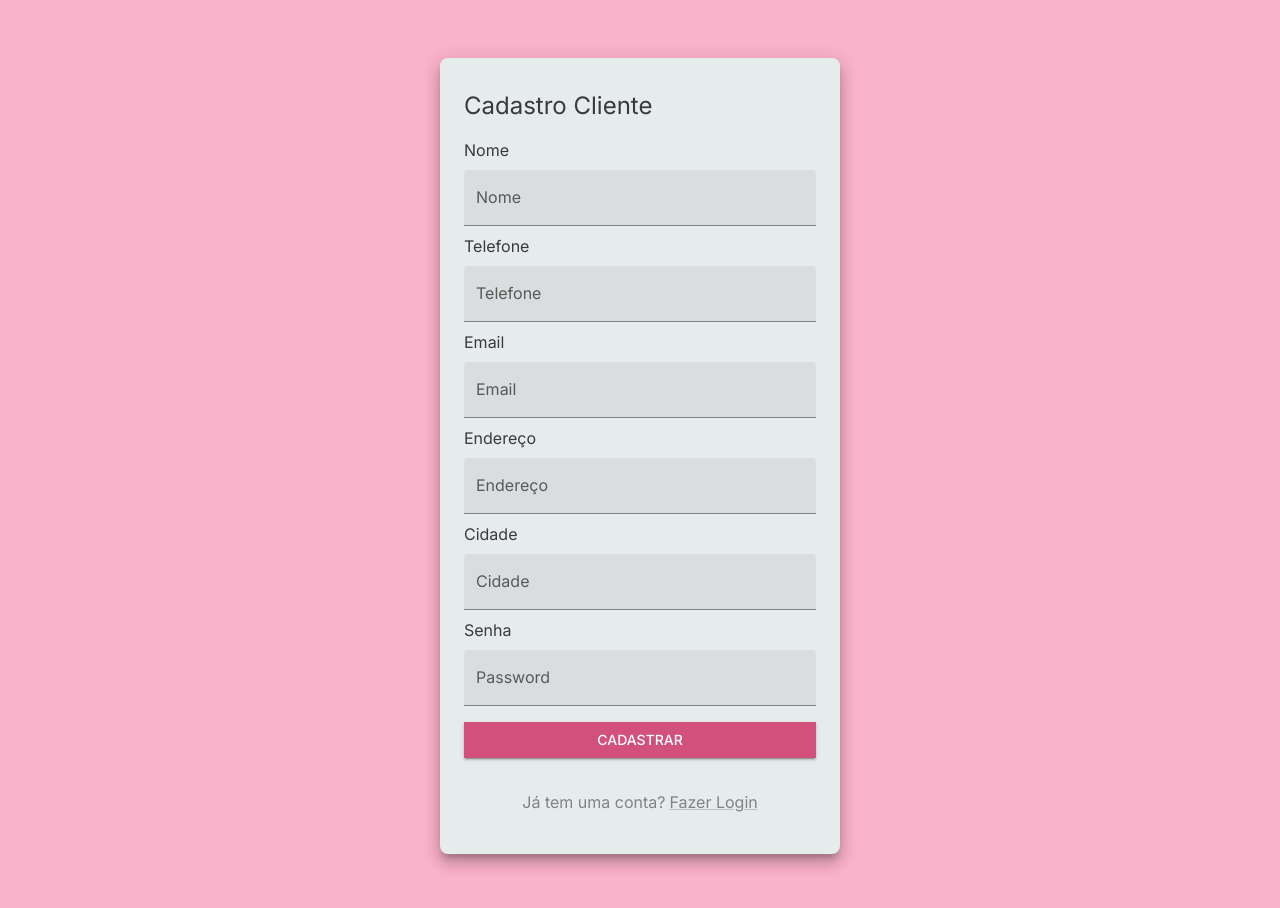
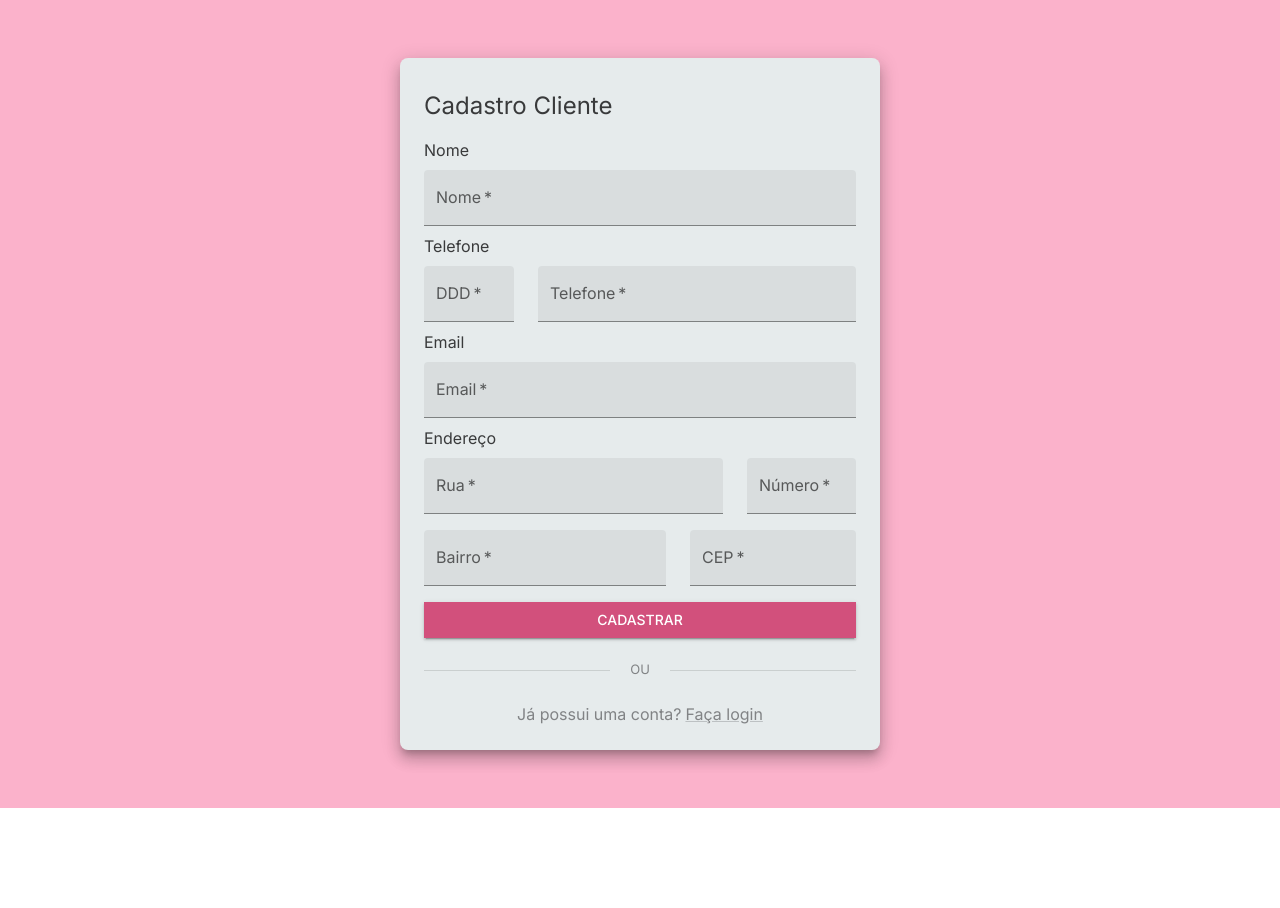
Before and after one commit to pedro-tramontini/Floricultura-Maria-Flor, a React (Vite) app: page /register in a window 1280 px wide. Shown: the top 908 px of the page. After the commit the page ends 808 px from the top, so only its background shows below. Built offline with nearby package versions, Linux system fonts and the light colour scheme.

Commit message:
feat: implementação do sistema de rotas parcialmente feito

```diff
--- a/src/pages/Login.jsx
+++ b/src/pages/Login.jsx
@@ -1,4 +1,4 @@
-import { Box, Button, Chip, Divider, InputAdornment, Link, Stack, TextField, ThemeProvider } from '@mui/material'
+import { Box, Button, Chip, Divider, InputAdornment, Stack, TextField } from '@mui/material'
 import Container from '@mui/material/Container'
 import Typography from '@mui/material/Typography'
 import AccountCircleIcon from '@mui/icons-material/AccountCircle';
@@ -8,10 +8,12 @@ import GoogleIcon from '@mui/icons-material/Google';
 import FacebookIcon from '@mui/icons-material/Facebook';
 import LinkedInIcon from '@mui/icons-material/LinkedIn';
 import { useEffect, useState } from 'react';
-import {shadows} from '@mui/system'
+import { useNavigate } from 'react-router-dom';
 // import cover from "../assets/bk_flowers3.png"
 
 export default function Login() {
+     const navigate = useNavigate()
+
 
     const[isMobile, setIsMobile] =useState(false);
 
@@ -32,7 +34,7 @@ export default function Login() {
                     <Typography variant='h2' sx={{fontWeight: 400}}>Novo aqui?</Typography>
                     <Typography variant='h6'>Faça o seu cadastro para conhecer mais sobre a floricultura Maria Flor!</Typography>
                     <Box sx={{display: 'flex', justifyContent: 'center'}}>
-                    <Button variant="contained" color='secondary' sx={{height: 50, borderRadius: 6, width: '50%'}}>Cadastro</Button>
+                    <Button onClick={() =>navigate('/register')} variant="contained" color='secondary' sx={{height: 50, borderRadius: 6, width: '50%'}}>Cadastro</Button>
                     </Box>
                 </Box>
             </Box>
@@ -86,7 +88,7 @@ export default function Login() {
                         </FormControl>
 
                             <Divider sx={{paddingBottom: 2}}>
-                                <Chip  label="OR" sx={{border: 0, color: 'terciary.ligth'}} variant='outlined'/>
+                                <Chip  label="OU" sx={{border: 0, color: 'terciary.ligth'}} variant='outlined'/>
                             </Divider>
 
                             <Stack spacing={2} direction='row' sx={{justifyContent: 'center'}}>
@@ -96,10 +98,8 @@ export default function Login() {
                             </Stack>
 
                         <FormControl sx={{display: 'flex', justifyContent: 'center', alignItems: 'center', flexDirection: 'row'}}>
-                            <Typography variant='body1' color='terciary.ligth' sx={{paddingBlock: 2, marginRight: .5}}>Need and account?</Typography>
-                            <Link href='#' color='terciary.ligth'>
-                            <Typography variant='body1' color='terciary.ligth'>SIGN UP</Typography>
-                            </Link>
+                            <Typography variant='body1' color='terciary.ligth' sx={{paddingBlock: 2, marginRight: .5}}>Não possui cadastro?</Typography>
+                            <Typography onClick={() =>navigate('/register')} sx={{cursor: 'pointer'}} variant='body1' color='terciary.ligth'>Cadastre-se</Typography>
                         </FormControl>
                     </Box>
                 </Box>
--- a/src/pages/Register.jsx
+++ b/src/pages/Register.jsx
@@ -1,16 +1,20 @@
-import { Box, Button, Chip, Divider, InputAdornment, Link, Stack, TextField, ThemeProvider } from '@mui/material'
+import { Box, Button, Chip, Divider, Grid, InputAdornment, Link, Stack, TextField, ThemeProvider } from '@mui/material'
 import Container from '@mui/material/Container'
 import Typography from '@mui/material/Typography'
 import FormControl from '@mui/material/FormControl';
+import { useNavigate } from 'react-router-dom';
 
 
 export default function Register() {
+    const navigate = useNavigate()
+
+
     return(
         <>
         <Box  sx={{backgroundColor: '#FBB2CB', height: "100%", minHeight: '100vh', display: 'flex', justifyContent: 'center', alignItems: 'center'}}>
 
             <Container sx={{display: 'flex', alignItems: 'center', justifyContent: 'center'}} >
-                <Box sx={{boxShadow: 10, margin: '5%',display: 'flex', justifyContent: 'center', padding: 2 ,backgroundColor: '#E6EBEC', height: '100%', width: 400, borderRadius: 2}}>
+                <Box sx={{boxShadow: 10, margin: '5%',display: 'flex', justifyContent: 'center', padding: 2 ,backgroundColor: '#E6EBEC', height: '100%', width: 480, borderRadius: 2}}>
                     <Box sx={{padding: 1}}>
                         <FormControl>
                             <Typography variant='h5' color='terciary' sx={{paddingBlock: 1}}>Cadastro Cliente</Typography>
@@ -19,6 +23,7 @@ export default function Register() {
                         <FormControl variant='filled' sx={{width: '100%'}} >
                             <Typography variant='body1' color='terciary' sx={{paddingBlock: 1}}>Nome</Typography>
                             <TextField
+                                required
                                 variant='filled'
                                 color='terciary'
                                 label="Nome"
@@ -32,8 +37,23 @@ export default function Register() {
                             <Typography variant='body1' color='terciary' sx={{paddingBlock: 1}}>Telefone</Typography>
                         </FormControl>
 
+                        <Grid container rowSpacing={1} columnSpacing={{ xs: 1, sm: 2, md: 3 }}>
+                            <Grid size={{md: 3, xs: 12}}>
                                 <FormControl variant='filled' sx={{width: '100%'}} >
                                     <TextField
+                                        required
+                                        variant='filled'
+                                        color='terciary'
+                                        label="DDD"
+                                        id="outlined-start-adornment"
+                                        sx={{width: '100%'}}
+                                        />
+                                </FormControl>
+                            </Grid>
+                            <Grid size={{md: 9, xs: 12}}>
+                                <FormControl variant='filled' sx={{width: '100%'}} >
+                                    <TextField
+                                        required
                                         variant='filled'
                                         color='terciary'
                                         label="Telefone"
@@ -42,6 +62,8 @@ export default function Register() {
 
                                         />
                                 </FormControl>
+                            </Grid>
+                        </Grid>
 
                          <FormControl>
                             <Typography variant='body1' color='terciary' sx={{paddingBlock: 1}}>Email</Typography>
@@ -49,6 +71,7 @@ export default function Register() {
 
                         <FormControl variant='filled' sx={{width: '100%'}} >
                             <TextField
+                                required
                                 variant='filled'
                                 color='terciary'
                                 label="Email"
@@ -62,56 +85,72 @@ export default function Register() {
                             <Typography variant='body1' color='terciary' sx={{paddingBlock: 1}}>Endereço</Typography>
                         </FormControl>
 
+                        <Grid container rowSpacing={2} columnSpacing={{ xs: 1, sm: 2, md: 3 }}>
+                            <Grid size={{md: 8.5, xs: 12}}>
                                 <FormControl variant='filled' sx={{width: '100%'}} >
                                 <TextField
+                                    required
                                     variant='filled'
                                     color='terciary'
-                                label="Endereço"
+                                    label="Rua"
                                     id="outlined-start-adornment"
                                     sx={{width: '100%'}}
-
                                     />
                                 </FormControl>
+                            </Grid>
+                            <Grid size={{md: 3.5, xs: 12}}>
+                                <FormControl variant='filled' sx={{width: '100%'}} >
+                                <TextField
+                                    required
+                                    variant='filled'
+                                    color='terciary'
+                                    label="Número"
+                                    id="outlined-start-adornment"
+                                    sx={{width: '100%'}}
+                                    />
+                                </FormControl>
+                            </Grid>
+                            <Grid size={{md: 7, xs: 12}}>
+                                <FormControl variant='filled' sx={{width: '100%'}} >
+                                <TextField
+                                    required
+                                    variant='filled'
+                                    color='terciary'
+                                    label="Bairro"
+                                    id="outlined-start-adornment"
+                                    sx={{width: '100%'}}
+                                    />
+                                </FormControl>
+                            </Grid>
+                            <Grid size={{md: 5, xs: 12}}>
+                                <FormControl variant='filled' sx={{width: '100%'}} >
+                                <TextField
+                                    required
+                                    variant='filled'
+                                    color='terciary'
+                                    label="CEP"
+                                    id="outlined-start-adornment"
+                                    sx={{width: '100%'}}
+                                    />
+                                </FormControl>
+                            </Grid>
+                        </Grid>
 
-                         <FormControl>
-                            <Typography variant='body1' color='terciary' sx={{paddingBlock: 1}}>Cidade</Typography>
+                        <FormControl sx={{width: '100%', paddingBlock: 2}}>
+                            <Button onClick={() =>navigate('/login')} variant="contained" color='secondary' sx={{borderRadius: 0}}>Cadastrar</Button>
                         </FormControl>
 
-                        <FormControl variant='filled' sx={{width: '100%'}} >
-                            <TextField
-                                variant='filled'
-                                color='terciary'
-                                label="Cidade"
-                                id="outlined-start-adornment"
-                                sx={{width: '100%'}}
+                            <Divider sx={{paddingBottom: 2}}>
+                                <Chip  label="OU" sx={{border: 0, color: 'terciary.ligth'}} variant='outlined'/>
+                            </Divider>
 
-                            />
+                        <FormControl sx={{display: 'flex', justifyContent: 'center', alignItems: 'center', flexDirection: 'row'}}>
+                            <Typography variant='body1' color='terciary.ligth' sx={{marginRight: .5}}>Já possui uma conta?</Typography>
+                            <Link href='#' color='terciary.ligth'>
+                            <Typography onClick={() =>navigate('/login')} variant='body1' color='terciary.ligth'>Faça login</Typography>
+                            </Link>
                         </FormControl>
 
-                         <FormControl>
-                            <Typography variant='body1' color='terciary' sx={{paddingBlock: 1}}>Senha</Typography>
-                        </FormControl>
-
-                        <FormControl variant='filled' sx={{width: '100%'}} >
-                            <TextField
-                                variant='filled'
-                                color='terciary'
-                                label="Password"
-                                id="outlined-start-adornment"
-                                sx={{width: '100%'}}
-
-                            />
-                        </FormControl>
-
-                        <FormControl sx={{width: '100%', paddingBlock: 2}}>
-                            <Button variant="contained" color='secondary' sx={{borderRadius: 0}}>Cadastrar</Button>
-                        </FormControl>
-                        <FormControl sx={{display: 'flex', justifyContent: 'center', alignItems: 'center', flexDirection: 'row'}}>
-                            <Typography variant='body1' color='terciary.ligth' sx={{paddingBlock: 2, marginRight: .5}}>Já tem uma conta?</Typography>
-                            <Link href='#' color='terciary.ligth'>
-                            <Typography variant='body1' color='terciary.ligth'>Fazer Login</Typography>
-                            </Link>
-                        </FormControl>
                     </Box>
                 </Box>
             </Container>
--- a/src/themes/themes.jsx
+++ b/src/themes/themes.jsx
@@ -18,10 +18,4 @@ export const theme = createTheme({
             ligth: '#818385'
         },
         },
-
-    customColors: {
-        customRed: {
-            main: '#DB4437'
-        }
-    }
 })
```
Lines whose indentation alone changed are shown as unchanged.
